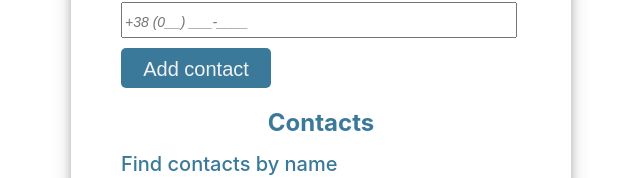
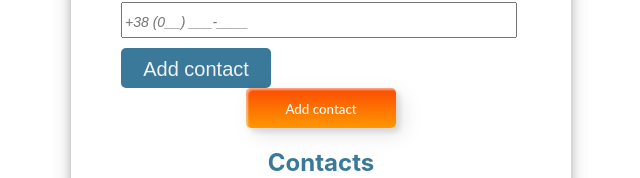
Before and after one commit to yuriy-o/ContactKeeperApp, a React (Create React App) app: page / in a window 1280 px wide. Shown: the part 196-374 px from the top of the page, without its empty margins (319-959 px from the left). Built offline with nearby package versions, Linux system fonts and the light colour scheme; no server answers.

Commit message:
add new style for button

```diff
--- /dev/null
+++ b/src/components/ContactForm/ContactForm.css
@@ -0,0 +1,89 @@
+.custom-btn {
+  width: 150px;
+  height: 40px;
+  color: #fff;
+  border-radius: 5px;
+  padding: 10px 25px;
+  font-family: 'Lato', sans-serif;
+  font-weight: 500;
+  background: transparent;
+  cursor: pointer;
+  transition: all 0.3s ease;
+  position: relative;
+  display: inline-block;
+  box-shadow: inset 2px 2px 2px 0px rgba(255, 255, 255, 0.5),
+    7px 7px 20px 0px rgba(0, 0, 0, 0.1), 4px 4px 5px 0px rgba(0, 0, 0, 0.1);
+  outline: none;
+}
+.btn-7 {
+  background: linear-gradient(
+    0deg,
+    rgba(255, 151, 0, 1) 0%,
+    rgba(251, 75, 2, 1) 100%
+  );
+  line-height: 42px;
+  padding: 0;
+  border: none;
+}
+.btn-7 span {
+  position: relative;
+  display: block;
+  width: 100%;
+  height: 100%;
+}
+.btn-7:before,
+.btn-7:after {
+  position: absolute;
+  content: '';
+  right: 0;
+  bottom: 0;
+  background: rgba(251, 75, 2, 1);
+  box-shadow: -7px -7px 20px 0px rgba(255, 255, 255, 0.9),
+    -4px -4px 5px 0px rgba(255, 255, 255, 0.9),
+    7px 7px 20px 0px rgba(0, 0, 0, 0.2), 4px 4px 5px 0px rgba(0, 0, 0, 0.3);
+  transition: all 0.3s ease;
+}
+.btn-7:before {
+  height: 0%;
+  width: 2px;
+}
+.btn-7:after {
+  width: 0%;
+  height: 2px;
+}
+.btn-7:hover {
+  color: rgba(251, 75, 2, 1);
+  background: transparent;
+}
+.btn-7:hover:before {
+  height: 100%;
+}
+.btn-7:hover:after {
+  width: 100%;
+}
+.btn-7 span:before,
+.btn-7 span:after {
+  position: absolute;
+  content: '';
+  left: 0;
+  top: 0;
+  background: rgba(251, 75, 2, 1);
+  box-shadow: -7px -7px 20px 0px rgba(255, 255, 255, 0.9),
+    -4px -4px 5px 0px rgba(255, 255, 255, 0.9),
+    7px 7px 20px 0px rgba(0, 0, 0, 0.2), 4px 4px 5px 0px rgba(0, 0, 0, 0.3);
+  transition: all 0.3s ease;
+}
+.btn-7 span:before {
+  width: 2px;
+  height: 0%;
+}
+.btn-7 span:after {
+  height: 2px;
+  width: 0%;
+}
+.btn-7 span:hover:before {
+  height: 100%;
+}
+.btn-7 span:hover:after {
+  width: 100%;
+}
--- a/src/components/ContactForm/ContactForm.jsx
+++ b/src/components/ContactForm/ContactForm.jsx
@@ -5,15 +5,16 @@
 import { addContact } from 'redux/operations';
 import { getContacts } from 'redux/selectors';
 import { nanoidUA } from 'components/additions/nanoidUA';
+import './ContactForm.css';
 
 import {
   Button,
   FormStyle,
-  Label,
   Span,
   Input,
   Error,
   InputMaskWrapper,
+  Label,
 } from './ContactForm.styled';
 
 const Schema = Yup.object().shape({
@@ -96,6 +97,9 @@
         </Label>
 
         <Button type="submit">Add contact</Button>
+        <button class="custom-btn btn-7">
+          <span>Add contact</span>
+        </button>
       </FormStyle>
     </Formik>
   );
```
